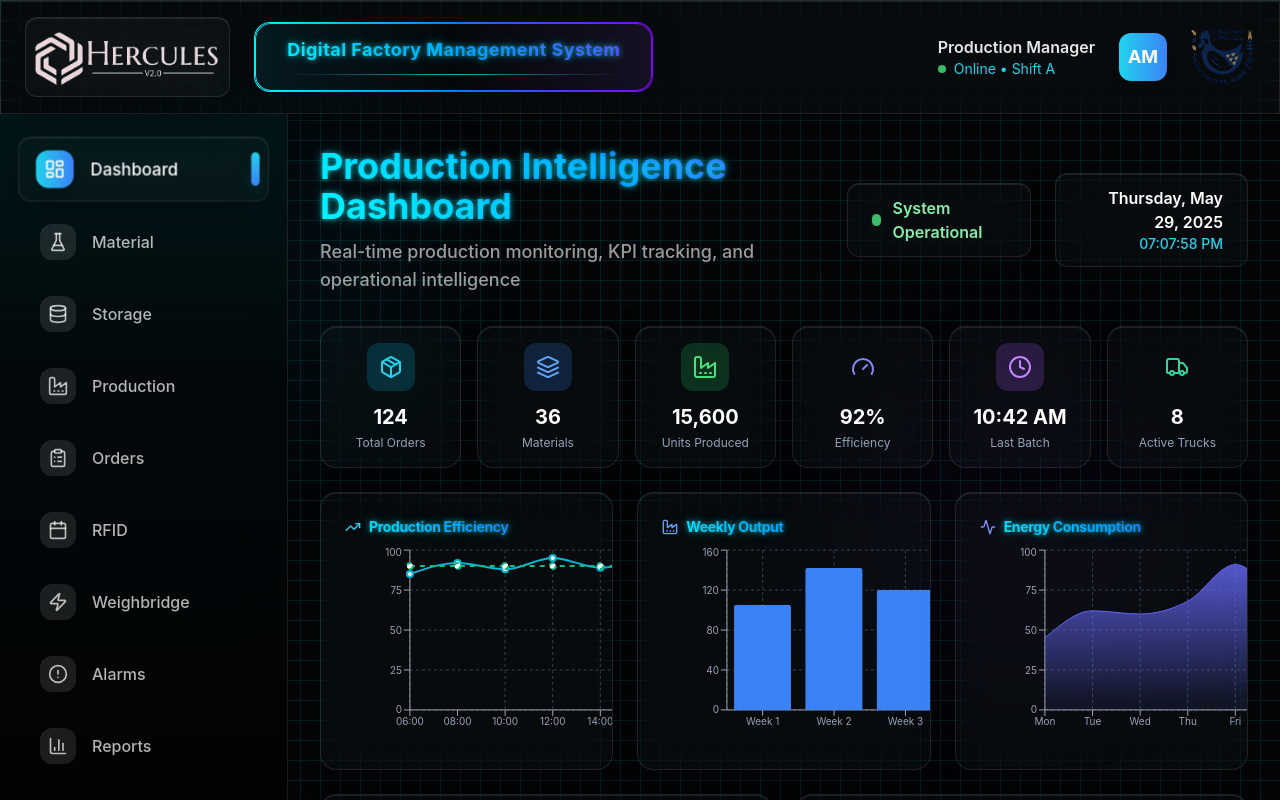
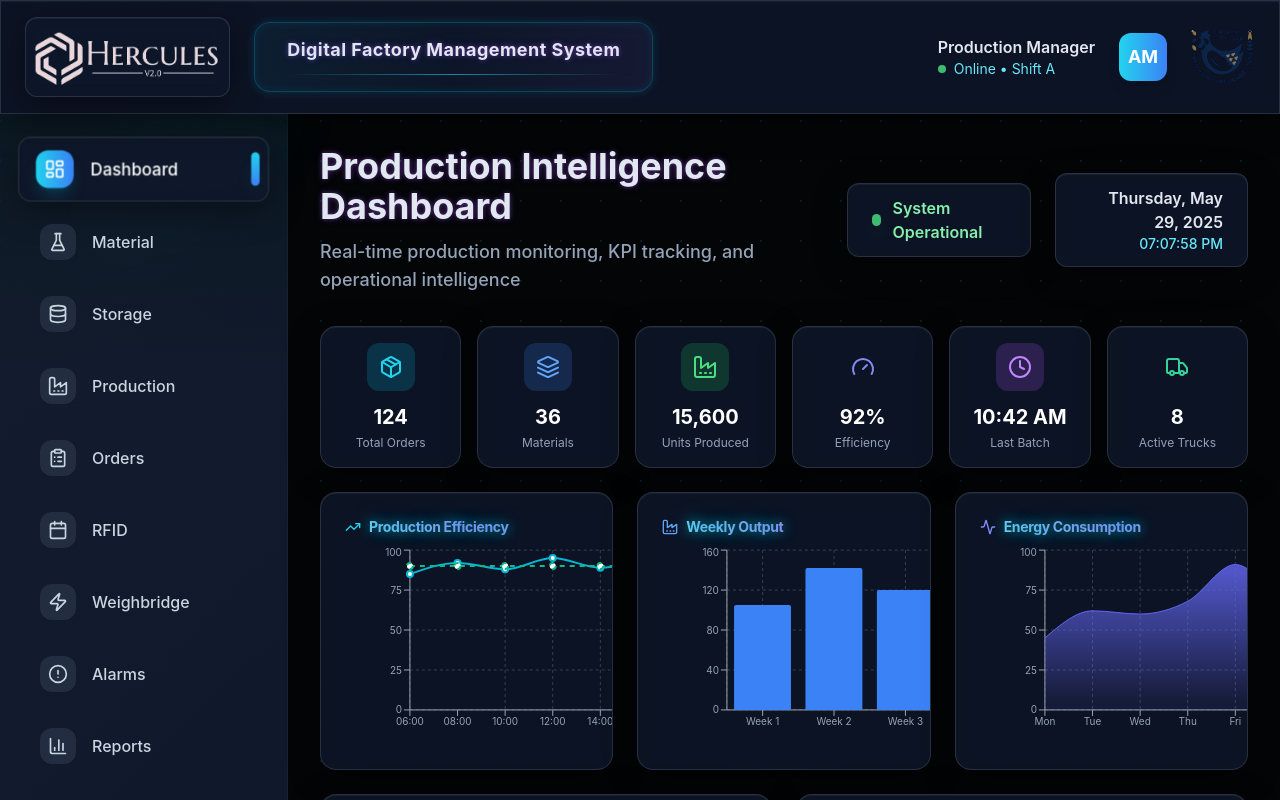
Before and after one commit to husam-hammami/hercules-fakieeh_DFMS, a React (Vite) app: page / in a window 1280 px wide. Shown: the top 800 px of the page. Built offline with nearby package versions, Linux system fonts and the light colour scheme.

Commit message:
Refactor: Improve futuristic design
- Reduced blur, adjusted title colors, and enhanced background creativity for a more refined futuristic industrial aesthetic.

```diff
--- a/src/index.css
+++ b/src/index.css
@@ -92,10 +92,30 @@
   body {
     @apply bg-background text-foreground;
     background:
-      radial-gradient(circle at 20% 20%, rgba(0, 245, 255, 0.15) 0%, transparent 25%),
-      radial-gradient(circle at 80% 80%, rgba(128, 0, 255, 0.1) 0%, transparent 25%),
-      radial-gradient(circle at 40% 40%, rgba(0, 128, 255, 0.08) 0%, transparent 25%),
-      linear-gradient(135deg, hsl(210, 40%, 2%) 0%, hsl(210, 40%, 1%) 100%);
+      radial-gradient(ellipse at top left, rgba(6, 182, 212, 0.15) 0%, transparent 35%),
+      radial-gradient(ellipse at bottom right, rgba(168, 85, 247, 0.12) 0%, transparent 35%),
+      radial-gradient(ellipse at center, rgba(14, 165, 233, 0.08) 0%, transparent 40%),
+      linear-gradient(135deg,
+        rgba(15, 23, 42, 0.95) 0%,
+        rgba(30, 41, 59, 0.98) 25%,
+        rgba(15, 23, 42, 0.95) 50%,
+        rgba(51, 65, 85, 0.98) 75%,
+        rgba(15, 23, 42, 0.95) 100%
+      ),
+      repeating-linear-gradient(
+        90deg,
+        transparent,
+        transparent 100px,
+        rgba(6, 182, 212, 0.03) 101px,
+        rgba(6, 182, 212, 0.03) 102px
+      ),
+      repeating-linear-gradient(
+        0deg,
+        transparent,
+        transparent 100px,
+        rgba(168, 85, 247, 0.02) 101px,
+        rgba(168, 85, 247, 0.02) 102px
+      );
     background-attachment: fixed;
     font-family: 'Inter', 'Segoe UI', Tahoma, Geneva, Verdana, sans-serif;
   }
@@ -104,125 +124,132 @@
 /* Futuristic animations */
 @keyframes pulse-glow {
   0%, 100% {
-    box-shadow: 0 0 5px rgba(0, 245, 255, 0.5), 0 0 10px rgba(0, 245, 255, 0.3), 0 0 15px rgba(0, 245, 255, 0.1);
+    box-shadow: 0 0 5px rgba(6, 182, 212, 0.4), 0 0 10px rgba(6, 182, 212, 0.2);
   }
   50% {
-    box-shadow: 0 0 10px rgba(0, 245, 255, 0.7), 0 0 20px rgba(0, 245, 255, 0.5), 0 0 30px rgba(0, 245, 255, 0.3);
+    box-shadow: 0 0 10px rgba(6, 182, 212, 0.6), 0 0 20px rgba(6, 182, 212, 0.4);
   }
 }
 
 @keyframes float {
   0%, 100% { transform: translateY(0px); }
-  50% { transform: translateY(-10px); }
+  50% { transform: translateY(-8px); }
 }
 
 @keyframes slide-in-glow {
   from {
     opacity: 0;
     transform: translateX(-20px);
-    box-shadow: none;
   }
   to {
     opacity: 1;
     transform: translateX(0);
-    box-shadow: 0 0 20px rgba(0, 245, 255, 0.3);
   }
 }
 
 @keyframes text-glow {
   0%, 100% {
-    text-shadow: 0 0 5px rgba(0, 245, 255, 0.5), 0 0 10px rgba(0, 245, 255, 0.3);
+    text-shadow: 0 0 8px rgba(6, 182, 212, 0.6), 0 0 16px rgba(6, 182, 212, 0.3);
   }
   50% {
-    text-shadow: 0 0 10px rgba(0, 245, 255, 0.8), 0 0 20px rgba(0, 245, 255, 0.6), 0 0 30px rgba(0, 245, 255, 0.4);
+    text-shadow: 0 0 12px rgba(6, 182, 212, 0.8), 0 0 24px rgba(6, 182, 212, 0.5);
+  }
+}
+
+@keyframes subtle-text-glow {
+  0%, 100% {
+    text-shadow: 0 0 4px rgba(168, 85, 247, 0.4), 0 0 8px rgba(168, 85, 247, 0.2);
+  }
+  50% {
+    text-shadow: 0 0 6px rgba(168, 85, 247, 0.6), 0 0 12px rgba(168, 85, 247, 0.3);
   }
 }
 
 /* Utility classes */
 .glass-effect {
-  background: rgba(255, 255, 255, 0.02);
-  backdrop-filter: blur(20px);
-  border: 1px solid rgba(255, 255, 255, 0.1);
+  background: rgba(15, 23, 42, 0.85);
+  backdrop-filter: blur(8px);
+  border: 1px solid rgba(148, 163, 184, 0.2);
   box-shadow:
-    0 8px 32px rgba(0, 0, 0, 0.3),
-    inset 0 1px 1px rgba(255, 255, 255, 0.1);
+    0 8px 32px rgba(0, 0, 0, 0.4),
+    inset 0 1px 1px rgba(148, 163, 184, 0.1);
 }
 
 .neon-border {
-  border: 1px solid transparent;
-  background: linear-gradient(hsl(210, 40%, 3%), hsl(210, 40%, 3%)) padding-box,
-              linear-gradient(90deg, var(--neon-cyan), var(--neon-blue), var(--neon-purple)) border-box;
-  position: relative;
+  border: 1px solid rgba(6, 182, 212, 0.3);
+  box-shadow:
+    0 0 10px rgba(6, 182, 212, 0.2),
+    inset 0 0 10px rgba(6, 182, 212, 0.1);
 }
 
-.neon-border::before {
-  content: '';
-  position: absolute;
-  inset: 0;
-  padding: 1px;
-  background: linear-gradient(90deg, var(--neon-cyan), var(--neon-blue), var(--neon-purple));
-  border-radius: inherit;
-  mask: linear-gradient(#fff 0 0) content-box, linear-gradient(#fff 0 0);
-  mask-composite: exclude;
-}
-
-.cyber-grid {
-  background-image:
-    linear-gradient(rgba(0, 245, 255, 0.1) 1px, transparent 1px),
-    linear-gradient(90deg, rgba(0, 245, 255, 0.1) 1px, transparent 1px);
-  background-size: 20px 20px;
+.industrial-bg {
+  background:
+    linear-gradient(135deg, rgba(30, 41, 59, 0.9) 0%, rgba(15, 23, 42, 0.95) 100%),
+    repeating-linear-gradient(
+      45deg,
+      transparent,
+      transparent 2px,
+      rgba(6, 182, 212, 0.05) 2px,
+      rgba(6, 182, 212, 0.05) 4px
+    );
 }
 
 .hologram-text {
-  background: linear-gradient(45deg, var(--neon-cyan), var(--neon-blue), var(--neon-purple));
+  background: linear-gradient(45deg, #67e8f9, #a78bfa, #38bdf8);
   background-clip: text;
   -webkit-background-clip: text;
   -webkit-text-fill-color: transparent;
-  animation: text-glow 3s ease-in-out infinite;
+  animation: text-glow 4s ease-in-out infinite;
+}
+
+.soft-title {
+  color: #e2e8f0;
+  text-shadow: 0 0 6px rgba(168, 85, 247, 0.3);
+  animation: subtle-text-glow 6s ease-in-out infinite;
 }
 
 .floating-card {
-  animation: float 6s ease-in-out infinite;
+  animation: float 8s ease-in-out infinite;
 }
 
 .pulse-glow {
-  animation: pulse-glow 2s ease-in-out infinite;
+  animation: pulse-glow 3s ease-in-out infinite;
 }
 
 .slide-in-glow {
-  animation: slide-in-glow 0.6s ease-out;
+  animation: slide-in-glow 0.8s ease-out;
 }
 
 /* 3D effect for cards */
 .card-3d {
   transform-style: preserve-3d;
-  transition: transform 0.3s ease;
+  transition: transform 0.4s ease;
 }
 
 .card-3d:hover {
-  transform: rotateY(5deg) rotateX(5deg) translateZ(20px);
+  transform: rotateY(3deg) rotateX(3deg) translateZ(15px);
 }
 
 /* Hover effects */
 .hover-lift {
-  transition: all 0.3s cubic-bezier(0.4, 0, 0.2, 1);
+  transition: all 0.4s cubic-bezier(0.4, 0, 0.2, 1);
 }
 
 .hover-lift:hover {
-  transform: translateY(-8px) scale(1.02);
-  box-shadow: 0 20px 40px rgba(0, 245, 255, 0.2), 0 0 20px rgba(0, 245, 255, 0.3);
+  transform: translateY(-6px) scale(1.02);
+  box-shadow: 0 16px 32px rgba(6, 182, 212, 0.15), 0 0 16px rgba(6, 182, 212, 0.2);
 }
 
 /* Sidebar enhancements */
 .sidebar-gradient {
   background:
     linear-gradient(180deg,
-      rgba(0, 245, 255, 0.05) 0%,
-      transparent 20%,
-      transparent 80%,
-      rgba(128, 0, 255, 0.05) 100%
-    ),
-    hsl(210, 40%, 1%);
+      rgba(6, 182, 212, 0.08) 0%,
+      rgba(15, 23, 42, 0.95) 20%,
+      rgba(15, 23, 42, 0.95) 80%,
+      rgba(168, 85, 247, 0.08) 100%
+    );
+  backdrop-filter: blur(8px);
 }
 
 .nav-item-glow {
@@ -237,10 +264,24 @@
   left: -100%;
   width: 100%;
   height: 100%;
-  background: linear-gradient(90deg, transparent, rgba(0, 245, 255, 0.2), transparent);
-  transition: left 0.5s;
+  background: linear-gradient(90deg, transparent, rgba(6, 182, 212, 0.15), transparent);
+  transition: left 0.6s;
 }
 
 .nav-item-glow:hover::before {
   left: 100%;
 }
+
+/* Geometric patterns */
+.tech-pattern {
+  background-image:
+    radial-gradient(circle at 1px 1px, rgba(6, 182, 212, 0.15) 1px, transparent 0);
+  background-size: 40px 40px;
+}
+
+.circuit-lines {
+  background-image:
+    linear-gradient(90deg, rgba(6, 182, 212, 0.1) 1px, transparent 1px),
+    linear-gradient(rgba(168, 85, 247, 0.08) 1px, transparent 1px);
+  background-size: 80px 80px;
+}
--- a/src/pages/Index.tsx
+++ b/src/pages/Index.tsx
@@ -169,49 +169,50 @@ const Index = () => {
   ];
 
   return (
-    <div className="min-h-screen bg-background text-foreground cyber-grid">
-      {/* Animated background elements */}
+    <div className="min-h-screen bg-background text-foreground tech-pattern">
+      {/* Enhanced background elements */}
       <div className="fixed inset-0 overflow-hidden pointer-events-none">
-        <div className="absolute top-20 left-20 w-96 h-96 bg-cyan-500/5 rounded-full blur-3xl animate-pulse"></div>
-        <div className="absolute bottom-20 right-20 w-96 h-96 bg-purple-500/5 rounded-full blur-3xl animate-pulse delay-1000"></div>
-        <div className="absolute top-1/2 left-1/2 transform -translate-x-1/2 -translate-y-1/2 w-[800px] h-[800px] bg-blue-500/3 rounded-full blur-3xl animate-pulse delay-2000"></div>
+        <div className="absolute top-20 left-20 w-80 h-80 bg-gradient-to-br from-cyan-400/10 via-transparent to-transparent rounded-full blur-2xl animate-pulse"></div>
+        <div className="absolute bottom-20 right-20 w-80 h-80 bg-gradient-to-br from-purple-400/8 via-transparent to-transparent rounded-full blur-2xl animate-pulse delay-1000"></div>
+        <div className="absolute top-1/2 left-1/3 w-96 h-96 bg-gradient-to-br from-blue-400/6 via-transparent to-transparent rounded-full blur-3xl animate-pulse delay-2000"></div>
+        <div className="absolute top-10 right-1/3 w-64 h-64 bg-gradient-to-br from-indigo-400/8 via-transparent to-transparent rounded-full blur-2xl animate-pulse delay-3000"></div>
       </div>
 
       {/* Header */}
-      <div className="relative z-10 glass-effect border-b border-white/10 px-6 py-4 backdrop-blur-xl">
+      <div className="relative z-10 glass-effect border-b border-slate-700/30 px-6 py-4">
         <div className="flex items-center justify-between">
           <div className="flex items-center gap-6">
             <div className="relative group">
               <img
                 alt="HERCULES Logo"
-                className="h-20 object-fill p-2 rounded-xl glass-effect hover-lift group-hover:shadow-cyan-500/30"
+                className="h-20 object-fill p-2 rounded-xl glass-effect hover-lift group-hover:shadow-cyan-500/20"
                 src="/lovable-uploads/d7ddbd77-9d6b-4b6f-950a-d100156778db.png"
               />
-              <div className="absolute inset-0 bg-gradient-to-r from-cyan-500/20 via-transparent to-purple-500/20 rounded-xl opacity-0 group-hover:opacity-100 transition-opacity duration-500"></div>
+              <div className="absolute inset-0 bg-gradient-to-r from-cyan-500/10 via-transparent to-purple-500/10 rounded-xl opacity-0 group-hover:opacity-100 transition-opacity duration-500"></div>
             </div>
             <div className="relative">
               <div className="glass-effect neon-border px-8 py-4 rounded-2xl hover-lift">
-                <p className="hologram-text text-lg font-bold tracking-wide leading-tight text-center">
+                <p className="soft-title text-lg font-bold tracking-wide leading-tight text-center">
                   Digital Factory Management System
                 </p>
-                <div className="mt-3 h-px bg-gradient-to-r from-transparent via-cyan-400/80 to-transparent"></div>
-                <div className="absolute inset-0 bg-gradient-to-r from-cyan-500/10 via-transparent to-purple-500/10 rounded-2xl pointer-events-none"></div>
+                <div className="mt-3 h-px bg-gradient-to-r from-transparent via-cyan-400/60 to-transparent"></div>
+                <div className="absolute inset-0 bg-gradient-to-r from-cyan-500/5 via-transparent to-purple-500/5 rounded-2xl pointer-events-none"></div>
               </div>
             </div>
           </div>
           <div className="flex items-center gap-6">
             <div className="text-right">
-              <span className="text-base text-white/90 block font-semibold">Production Manager</span>
-              <span className="text-sm text-cyan-400 flex items-center gap-2">
-                <div className="w-2 h-2 bg-green-400 rounded-full animate-pulse"></div>
+              <span className="text-base text-slate-200 block font-semibold">Production Manager</span>
+              <span className="text-sm text-cyan-300 flex items-center gap-2">
+                <div className="w-2 h-2 bg-green-400 rounded-full animate-pulse shadow-lg shadow-green-400/50"></div>
                 Online • Shift A
               </span>
             </div>
             <div className="relative group">
-              <div className="w-12 h-12 bg-gradient-to-r from-cyan-400 to-blue-500 rounded-xl flex items-center justify-center shadow-lg hover:shadow-cyan-500/50 hover:scale-110 transition-all duration-300 cursor-pointer">
+              <div className="w-12 h-12 bg-gradient-to-r from-cyan-400 to-blue-500 rounded-xl flex items-center justify-center shadow-lg hover:shadow-cyan-500/30 hover:scale-110 transition-all duration-300 cursor-pointer">
                 <span className="text-white text-lg font-bold">AM</span>
               </div>
-              <div className="absolute inset-0 bg-gradient-to-r from-cyan-400 to-blue-500 rounded-xl blur opacity-0 group-hover:opacity-30 transition-opacity duration-300"></div>
+              <div className="absolute inset-0 bg-gradient-to-r from-cyan-400 to-blue-500 rounded-xl blur opacity-0 group-hover:opacity-20 transition-opacity duration-300"></div>
             </div>
             <img
               alt="Company Logo"
@@ -223,9 +224,9 @@ const Index = () => {
       </div>
 
       <div className="flex">
-        {/* Futuristic Sidebar */}
-        <div className="w-72 min-h-screen sidebar-gradient border-r border-white/10 backdrop-blur-xl relative">
-          <div className="absolute inset-0 bg-gradient-to-b from-cyan-500/5 via-transparent to-purple-500/5"></div>
+        {/* Enhanced Sidebar */}
+        <div className="w-72 min-h-screen sidebar-gradient border-r border-slate-600/20">
+          <div className="absolute inset-0 industrial-bg opacity-40"></div>
           <nav className="relative z-10 p-6 space-y-3">
             {navigationItems.map((item) => (
               <button
@@ -234,23 +235,23 @@ const Index = () => {
                 className={`
                   flex items-center gap-4 px-4 py-3 rounded-xl w-full text-left font-medium transition-all duration-300 nav-item-glow relative
                   ${activeModule === item.id
-                    ? "glass-effect text-white border border-cyan-400/30 shadow-lg shadow-cyan-500/20 scale-105"
-                    : "text-white/70 hover:text-white hover:glass-effect hover:scale-105 hover:shadow-lg hover:shadow-cyan-500/10"
+                    ? "glass-effect text-white border border-cyan-400/20 shadow-lg shadow-cyan-500/10 scale-105"
+                    : "text-slate-300 hover:text-white hover:glass-effect hover:scale-105 hover:shadow-lg hover:shadow-cyan-500/5"
                   }
                 `}
               >
                 <div className={`
                   p-2 rounded-lg transition-all duration-300
                   ${activeModule === item.id
-                    ? "bg-gradient-to-r from-cyan-400 to-blue-500 shadow-lg"
-                    : "bg-white/10 group-hover:bg-gradient-to-r group-hover:from-cyan-400/50 group-hover:to-blue-500/50"
+                    ? "bg-gradient-to-r from-cyan-400 to-blue-500 shadow-lg shadow-cyan-500/20"
+                    : "bg-slate-700/50 group-hover:bg-gradient-to-r group-hover:from-cyan-400/40 group-hover:to-blue-500/40"
                   }
                 `}>
                   <item.icon className="w-5 h-5" />
                 </div>
                 <span className="text-base">{item.label}</span>
                 {activeModule === item.id && (
-                  <div className="absolute right-2 w-2 h-8 bg-gradient-to-b from-cyan-400 to-blue-500 rounded-full shadow-lg shadow-cyan-500/50"></div>
+                  <div className="absolute right-2 w-2 h-8 bg-gradient-to-b from-cyan-400 to-blue-500 rounded-full shadow-lg shadow-cyan-500/30"></div>
                 )}
               </button>
             ))}
@@ -262,23 +263,23 @@ const Index = () => {
           <div className="mb-8">
             <div className="flex items-center justify-between mb-6">
               <div className="slide-in-glow">
-                <h2 className="text-4xl font-bold text-white mb-3 hologram-text">
+                <h2 className="text-4xl font-bold text-slate-100 mb-3 soft-title">
                   {getPageTitle()}
                 </h2>
-                <p className="text-white/60 text-lg font-medium">
+                <p className="text-slate-400 text-lg font-medium">
                   {getPageDescription()}
                 </p>
               </div>
               {activeModule === "dashboard" && (
                 <div className="flex items-center gap-6">
-                  <div className="glass-effect px-6 py-3 rounded-xl border border-green-400/30 hover-lift">
+                  <div className="glass-effect px-6 py-3 rounded-xl border border-green-400/20 hover-lift">
                     <div className="flex items-center gap-3">
                       <div className="w-3 h-3 bg-green-400 rounded-full animate-pulse shadow-lg shadow-green-400/50"></div>
                       <span className="text-green-300 font-semibold">System Operational</span>
                     </div>
                   </div>
                   <div className="text-right glass-effect px-6 py-3 rounded-xl">
-                    <div className="text-white font-semibold text-base">
+                    <div className="text-slate-200 font-semibold text-base">
                       {new Date().toLocaleDateString('en-US', {
                         weekday: 'long',
                         year: 'numeric',
@@ -286,7 +287,7 @@ const Index = () => {
                         day: 'numeric'
                       })}
                     </div>
-                    <div className="text-cyan-400 text-sm font-medium">
+                    <div className="text-cyan-300 text-sm font-medium">
                       {new Date().toLocaleTimeString('en-US', {
                         hour: '2-digit',
                         minute: '2-digit',
```
